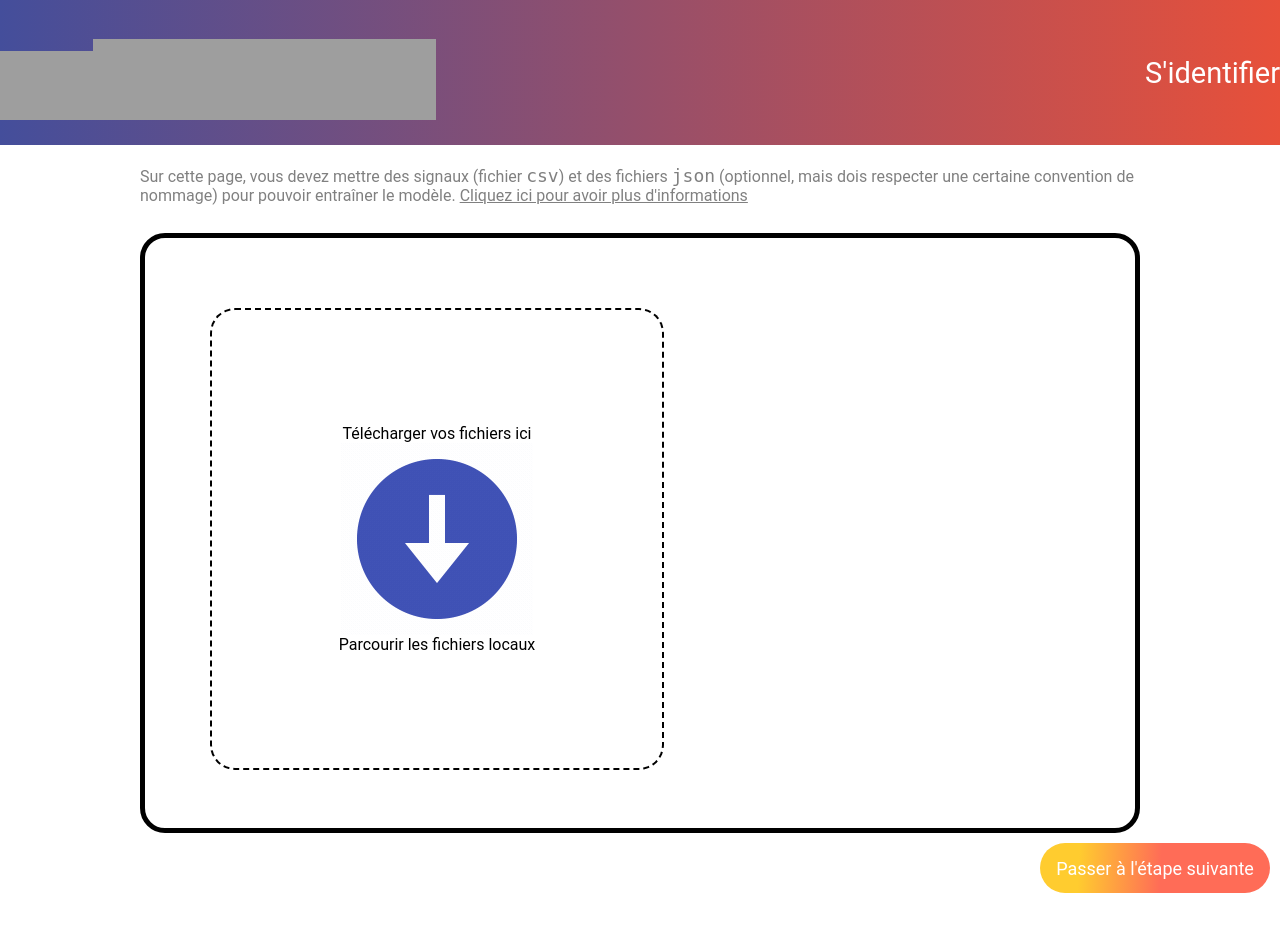
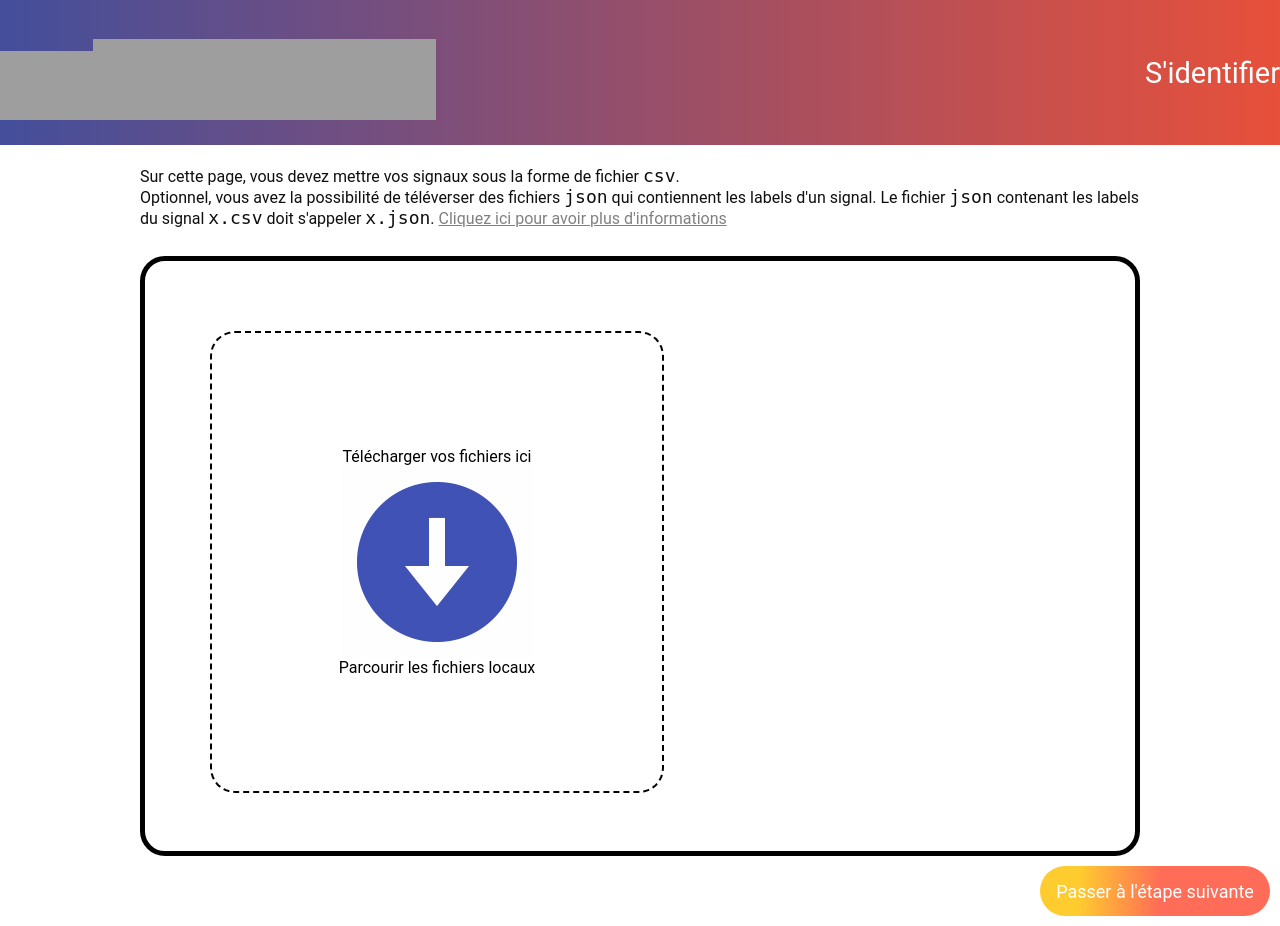
Before and after one commit to mysterion186/ruptures_interface, a Django app: page / in a window 1280 px wide. Before the commit the page ends 893 px from the top, so only its background shows below. Run offline with Django 4.2, Linux system fonts and the light colour scheme; grey boxes are pictures that could not be loaded.

Commit message:
changement dans les aides

```diff
--- a/interface/static/interface/signal.js
+++ b/interface/static/interface/signal.js
@@ -9,8 +9,9 @@ var filename = document.querySelectorAll(".filename");
 // on rend chaque "fichier" clickable, lorsqu'on clique cela affiche le graphique, la fonction qui fait ça prend en paramètre l'url du fichier
 filename.forEach(elt => elt.addEventListener('click', ()=>{reset_page();choosed_file(elt.id);makeplot(baseUrl+elt.id);}));
 
+var filenum = 0;
 // on affiche par défault la première valeur du graphique
-filename[0].click()
+filename[filenum].click()
 // fonction pour télécharger le fichier csv + créer le graphique
 function makeplot(filename) {
     d3.dsv(' ')(filename, function(data){ processData(data,makePlotly) } );
@@ -194,6 +195,8 @@ const validation_button = document.getElementById("validation");
 validation_button.addEventListener("click",()=>{
     if (validation_button.innerHTML === "Valider les labels"){
         validation();
+        filenum++;
+        filename[filenum].click();
     }
     else {
         window.location.href=baseUrl+"prediction";
--- a/interface/static/interface/style.css
+++ b/interface/static/interface/style.css
@@ -543,7 +543,7 @@ section #image{
 }
 
 .helper{
-    color : gray;
+    color : #100e0e;
     margin-top:20px;
     width : 1000px;
 }
--- a/interface/templates/interface/index.html
+++ b/interface/templates/interface/index.html
@@ -5,7 +5,9 @@
 
 <section id = "file_input">
     <div class="helper">
-        Sur cette page, vous devez mettre des signaux (fichier <code>csv</code>) et des fichiers <code>json</code> (optionnel, mais dois respecter une certaine convention de nommage) pour pouvoir entraîner le modèle.
+        Sur cette page, vous devez mettre vos signaux sous la forme de fichier <code>csv</code>. <br>
+        Optionnel, vous avez la possibilité de téléverser des fichiers <code>json</code> qui contiennent les labels d'un signal.
+        Le fichier <code>json</code> contenant les labels du signal <code>x.csv</code> doit s'appeler <code>x.json</code>.
         <a href="{% url 'interface:aide' %}" target="_blank">Cliquez ici pour avoir plus d'informations</a>
     </div>
     <div class="wrapper">
--- a/interface/templates/interface/prediction.html
+++ b/interface/templates/interface/prediction.html
@@ -8,7 +8,9 @@
     <p hidden id="folder_val">{{ folder_val }}</p>
     <div id="helper" class="helper">
         Sur cette page vous devez téléverser les fichiers sur lesquels vous voulez prédirer les ruptures.
-        Vous avez la possibilité d'ajouter des fichiers <code>json</code> (optionnel, mais doit respecter une certaine convention de nommage).
+        Sur cette page, vous devez mettre les signaux sur lesquels vous vouleé prédirer les ruptures sous la forme de fichier <code>csv</code>. <br>
+        Optionnel, vous avez la possibilité de téléverser des fichiers <code>json</code> qui contiennent les labels d'un signal (pour comparer avec la prédiction de ruptures).
+        Le fichier <code>json</code> contenant les labels du signal <code>x.csv</code> doit s'appeler <code>x.true.json</code>.
         <a href="{% url 'interface:aide' %}" target="_blank">Cliquez ici pour avoir plus d'informations</a>
     </div>
     <h1 class="title">Pénalité</h1>
```
